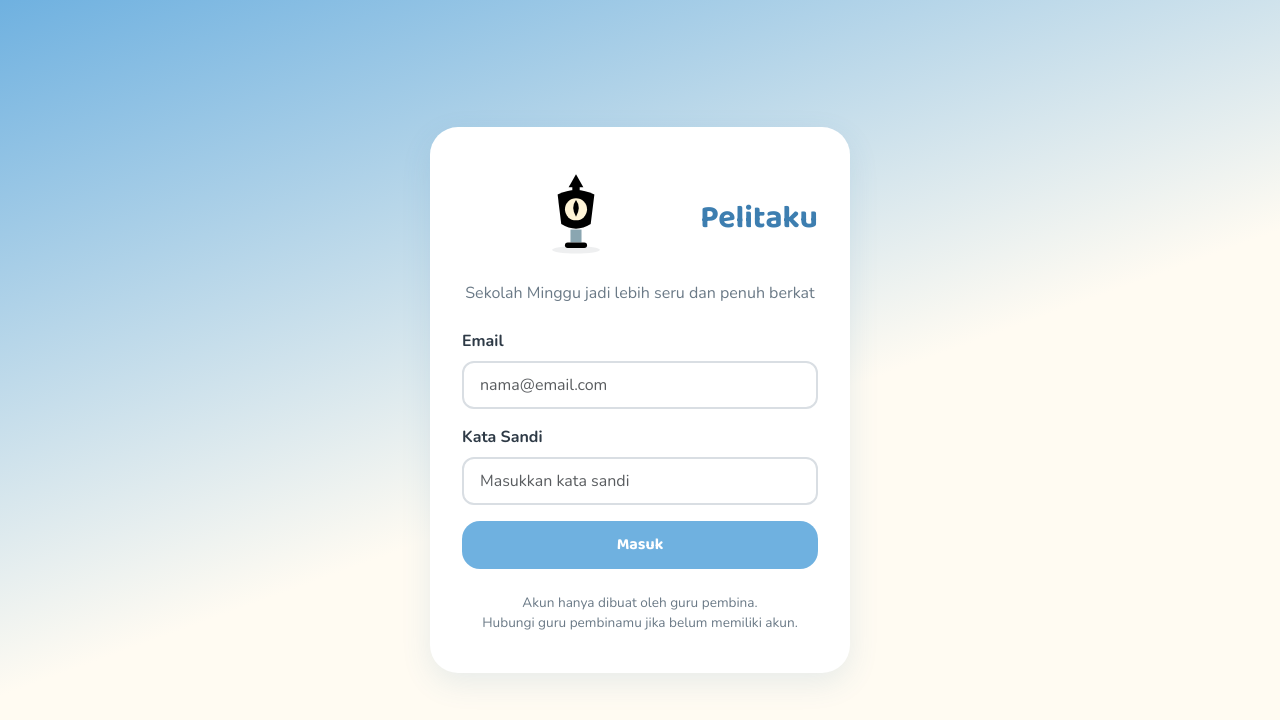
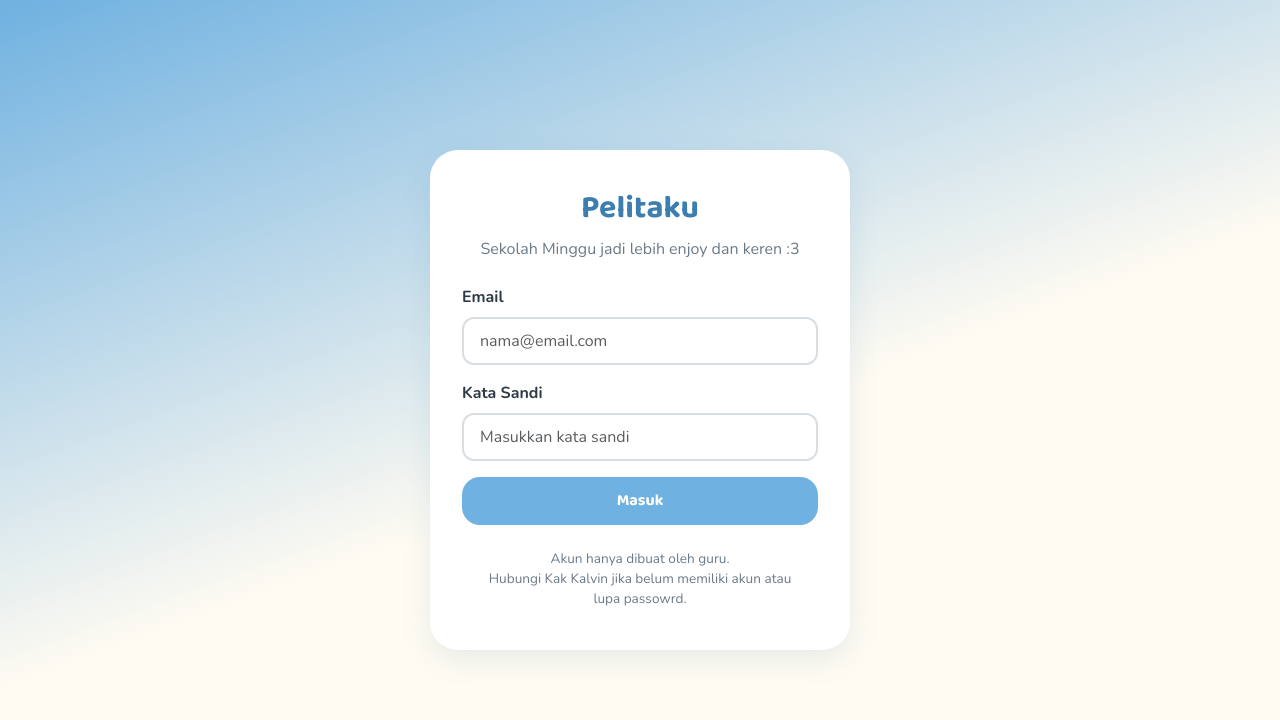
Before and after one commit to KalvinAngelitoAng/pelitaKu, a plain HTML site: page index.html in a window 1280 px wide. Drawn offline with nearby package versions, Linux system fonts and the light colour scheme.

Commit message:
Fixing error on logo in login page

```diff
--- a/index.html
+++ b/index.html
@@ -15,20 +15,13 @@
 
             <div class="text-center mb-4">
                 <div class="logo-pelitaku">
-                    <svg class="lentera" viewBox="0 0 100 100" xmlns="http://www.w3.org/2000/svg">
-                        <ellipse cx="50" cy="90" rx="26" ry="4" fill="#2E3A46" opacity="0.08"/>
-                        <path d="M50 8 L58 22 L42 22 Z" fill="var(--biru-gelap)"/>
-                        <rect x="46" y="20" width="8" height="8" fill="var(--biru-gelap)"/>
-                        <path d="M30 30 Q50 20 70 30 L66 62 Q50 72 34 62 Z" fill="var(--kuning)" stroke="var(--kuning-gelap)" stroke-width="2"/>
-                        <circle cx="50" cy="46" r="12" fill="#FFF4D6"/>
-                        <path d="M50 36 Q56 44 50 54 Q44 44 50 36 Z" fill="var(--koral)"/>
-                        rect x="40" y="62" width="20" height="6" rx="2" fill="var(--biru-gelap)"/>
-                        <rect x="44" y="68" width="12" height="14" fill="#8AA6B1"/>
-                        <rect x="38" y="82" width="24" height="6" rx="3" fill="var(--biru-gelap)"/>
-                    </svg>
+                    <!-- <svg width="40" height="40" viewBox="0 0 24 24" fill="none" xmlns="http://www.w3.org/2000/svg">
+                        <circle cx="12" cy="12" r="11" fill="#FFC947"/>
+                        <path d="M12 4L14 10H20L15 14L17 20L12 16.5L7 20L9 14L4 10H10L12 4Z" fill="#3D7EB0"/>
+                    </svg> -->
                     <h1 class="judul-aplikasi">Pelitaku</h1>
                 </div>
-                <p class="teks-lembut mb-0">Sekolah Minggu jadi lebih seru dan penuh berkat</p>
+                <p class="teks-lembut mb-0">Sekolah Minggu jadi lebih enjoy dan keren :3</p>
             </div>
 
             <form id="formLogin">
@@ -52,7 +45,7 @@
             </form>
 
             <p class="text-center teks-lembut mt-4 mb-0" style="font-size: 0.85rem;">
-                Akun hanya dibuat oleh guru pembina.<br>Hubungi guru pembinamu jika belum memiliki akun.
+                Akun hanya dibuat oleh guru.<br>Hubungi Kak Kalvin jika belum memiliki akun atau <br>lupa passowrd.
             </p>
         </div>
     </div>
--- a/js/murid.js
+++ b/js/murid.js
@@ -2,7 +2,7 @@
 // PELITAKU - LOGIKA DASHBOARD MURID
 // =====================================================================
 
-const KELIPATAN_POIN_REWARD = 20; // 1 level Susu Gratis = 20 poin (setara 2 minggu: 6 renungan + 4 kuis per minggu)
+const KELIPATAN_POIN_REWARD = 22; // 1 level Susu Gratis = 22 poin (setara 2 minggu: 6 renungan + 5 kuis per minggu)
 
 let profilMurid = null;
 let jadwalAktif = null;
```
